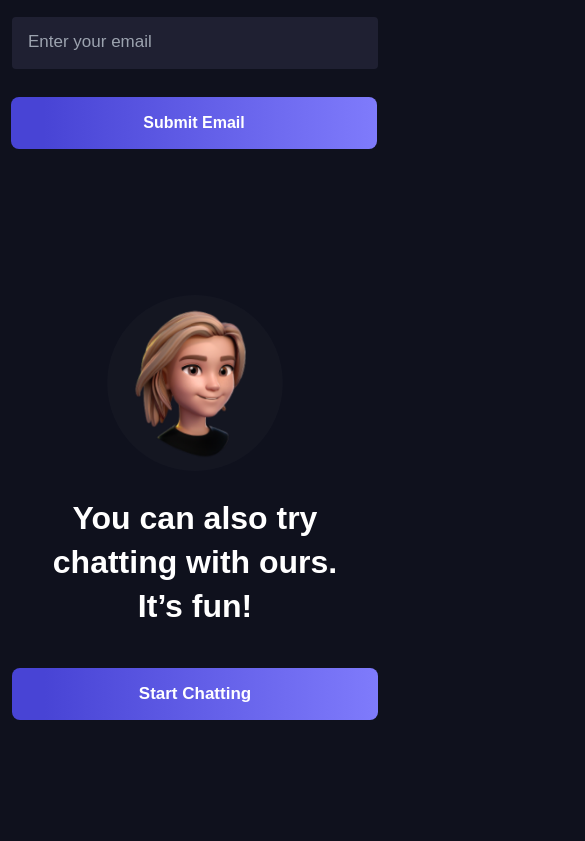
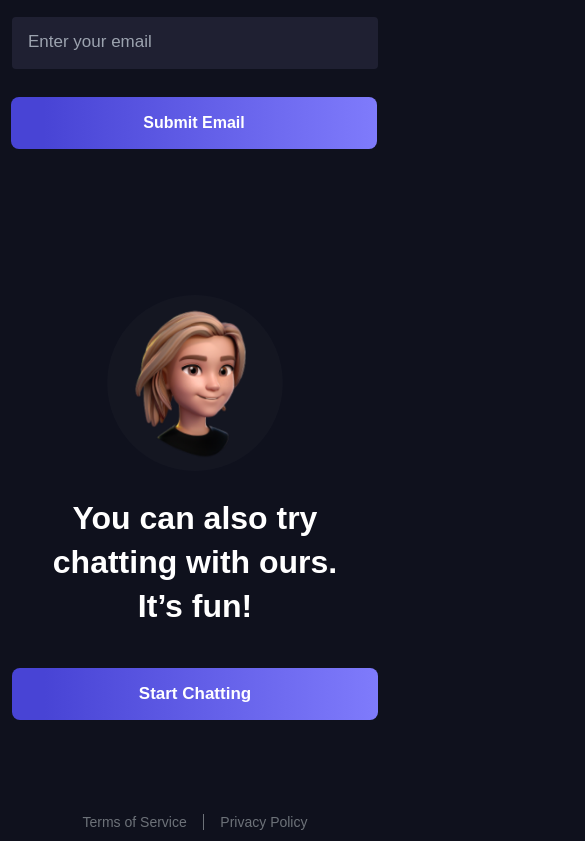
Before and after one commit to mbarto202/FAQChat, a Next.js app: page / in a window 390 px wide. Shown: the part 3126-3967 px from the top of the page, 585 px wide, since content can reach past the window. Built offline with nearby package versions, Linux system fonts and the light colour scheme.

Commit message:
now responsive for smaller screens

```diff
--- a/app/components/Footer/Footer.module.css
+++ b/app/components/Footer/Footer.module.css
@@ -7,7 +7,7 @@
   justify-content: space-between;
   align-items: center;
   padding: 0;
-  margin: 200px auto;
+  margin: 200px auto 33px auto;
 }
 
 .text {
@@ -26,10 +26,10 @@
 }
 
 .text2 {
-  width: 320px; /* Increased to ensure it fits all children */
+  width: 320px;
   display: flex;
   flex-direction: row;
-  justify-content: space-between; /* Ensures proper spacing between children */
+  justify-content: space-between;
   align-items: center;
   padding: 0;
   margin: 0 10px;
@@ -38,13 +38,13 @@
 .termsOfService,
 .privacyPolicy {
   display: flex;
-  justify-content: center; /* Centers text inside */
+  justify-content: center;
   align-items: center;
   color: rgb(109, 114, 121);
   font-size: 18px;
   font-weight: 400;
   line-height: 22px;
-  margin: 0 10px; /* Reduced margin to fit */
+  margin: 0 10px;
 }
 
 .divider {
@@ -52,3 +52,45 @@
   height: 16px;
   background: rgb(109, 114, 121);
 }
+
+@media (max-width: 1300px) {
+  .container {
+    width: 100%; /* Use full available width */
+    max-width: 225px; /* Ensures container doesn’t collapse */
+    display: flex;
+    flex-direction: row;
+    justify-content: center; /* Center the content horizontally */
+    align-items: center;
+    gap: 10px; /* Adds spacing between elements */
+    margin: 40px auto; /* Centers container */
+    padding: 0;
+  }
+
+  .text {
+    display: none; /* Hides the "FAQChat All Rights Reserved" text */
+  }
+
+  .text2 {
+    display: flex;
+    flex-direction: row; /* Ensure items sit inline */
+    justify-content: space-between; /* Spread the items out */
+    align-items: center;
+    gap: 10px;
+    width: 100%; /* Allow the container to take up full width */
+    margin: 0;
+  }
+
+  .termsOfService,
+  .privacyPolicy {
+    font-size: 14px; /* Smaller text for smaller screens */
+    line-height: 22px;
+    text-align: center; /* Ensures text alignment */
+    margin: 0; /* Removes unwanted spacing */
+  }
+
+  .divider {
+    width: 1px;
+    height: 16px;
+    background: rgb(109, 114, 121);
+  }
+}
```
